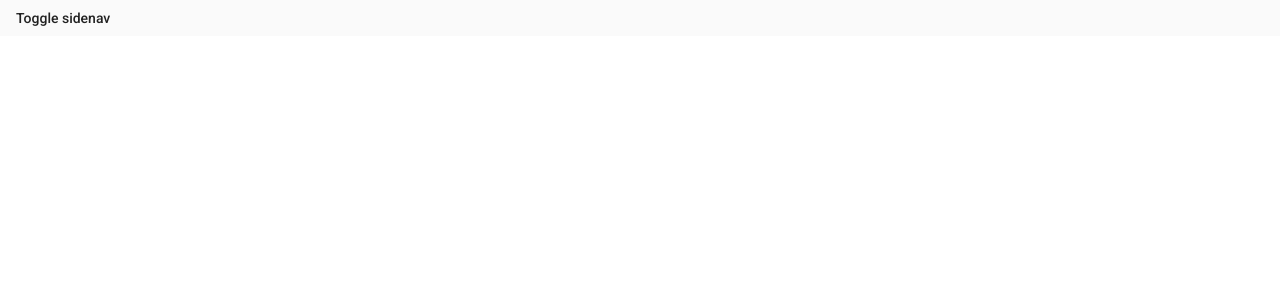
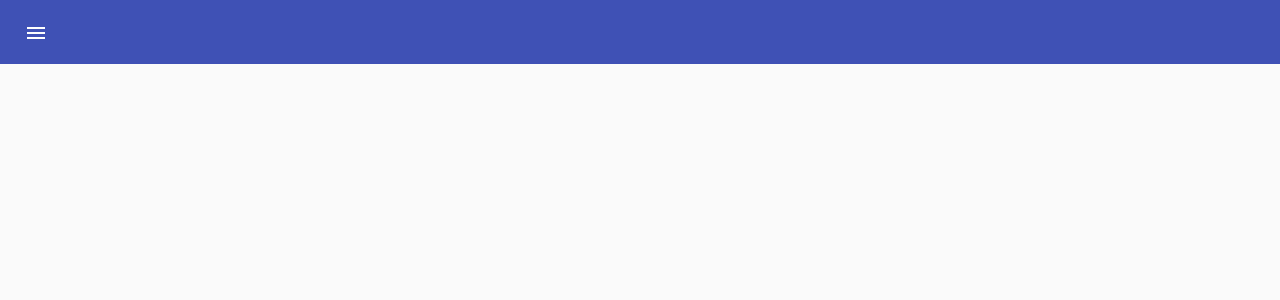
Before and after one commit to julioberina/penguin, an Angular app: page / in a window 1280 px wide. Shown: the top 300 px of the page. Built offline with nearby package versions, Linux system fonts and the light colour scheme.

Commit message:
Transition to menu icon

```diff
--- a/src/app/app.component.html
+++ b/src/app/app.component.html
@@ -1,12 +1,16 @@
+<mat-toolbar color="primary">
+  <button mat-icon-button (click)="drawer.toggle()">
+    <mat-icon>menu</mat-icon>
+  </button>
+</mat-toolbar>
+
 <mat-drawer-container autosize>
-  <mat-drawer #drawer mode="push">
+  <mat-drawer #drawer mode="over">
     <p>Auto-resizing sidenav</p>
   </mat-drawer>
 
   <mat-drawer-content>
-    <button type="button" mat-button (click)="drawer.toggle()">
-      Toggle sidenav
-    </button>
+    <!--<button type="button" mat-button (click)="drawer.toggle()">Toggle sidenav</button>-->
   </mat-drawer-content>
 </mat-drawer-container>
 
--- a/src/app/app.component.scss
+++ b/src/app/app.component.scss
@@ -0,0 +1,4 @@
+mat-drawer-container {
+  width: 100%;
+  height: calc(100% - 64px);
+}
--- a/src/app/app.module.ts
+++ b/src/app/app.module.ts
@@ -6,6 +6,8 @@ import { AppComponent } from './app.component';
 import { BrowserAnimationsModule } from '@angular/platform-browser/animations';
 import { MatSidenavModule } from '@angular/material/sidenav';
 import { MatButtonModule } from '@angular/material/button';
+import { MatToolbarModule } from '@angular/material/toolbar';
+import { MatIconModule } from '@angular/material/icon';
 
 @NgModule({
   declarations: [
@@ -17,6 +19,8 @@ import { MatButtonModule } from '@angular/material/button';
     BrowserAnimationsModule,
     MatSidenavModule,
     MatButtonModule,
+    MatToolbarModule,
+    MatIconModule,
   ],
   providers: [],
   bootstrap: [AppComponent]
--- a/src/styles.scss
+++ b/src/styles.scss
@@ -1,4 +1,9 @@
 /* You can add global styles to this file, and also import other style files */
 
 html, body { height: 100%; }
-body { margin: 0; font-family: Roboto, "Helvetica Neue", sans-serif; }
+body {
+  margin: 0;
+  padding: 0;
+  font-family: Roboto, "Helvetica Neue", sans-serif;
+  box-sizing: border-box;
+}
```
